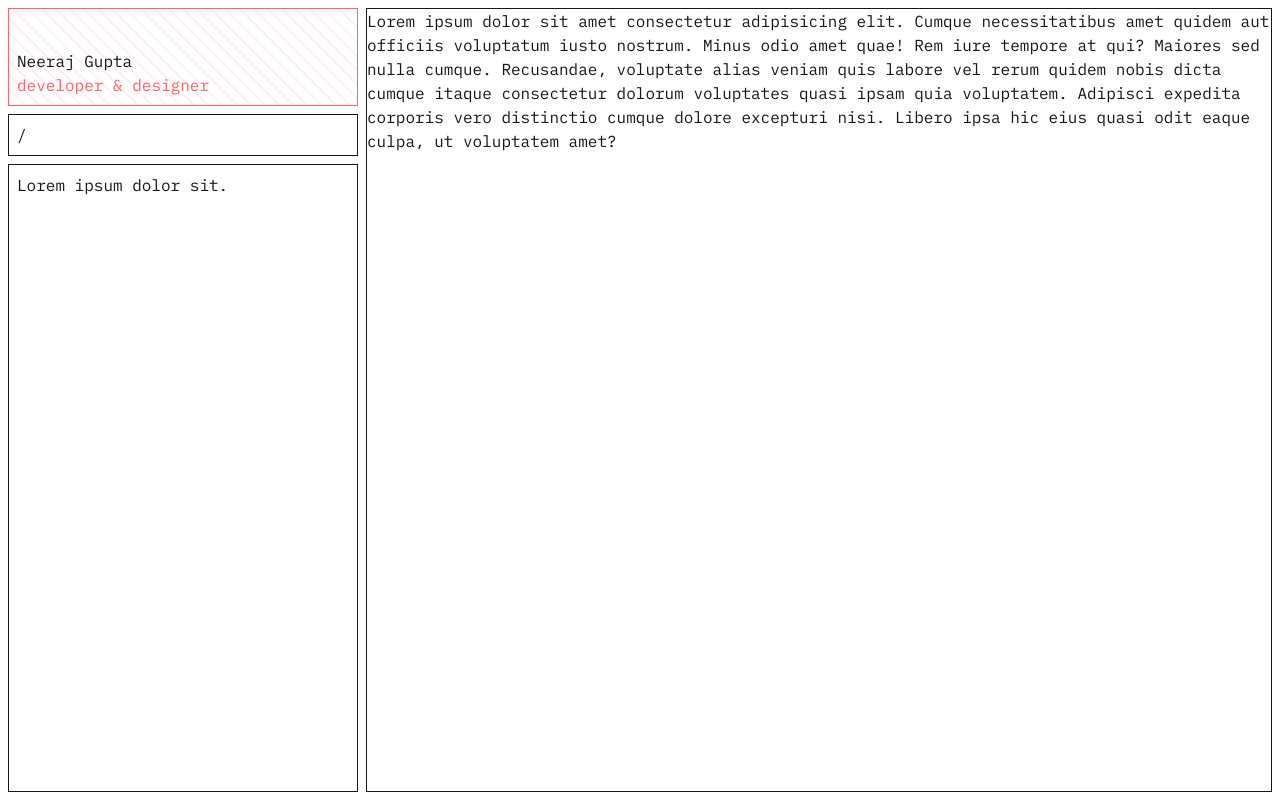
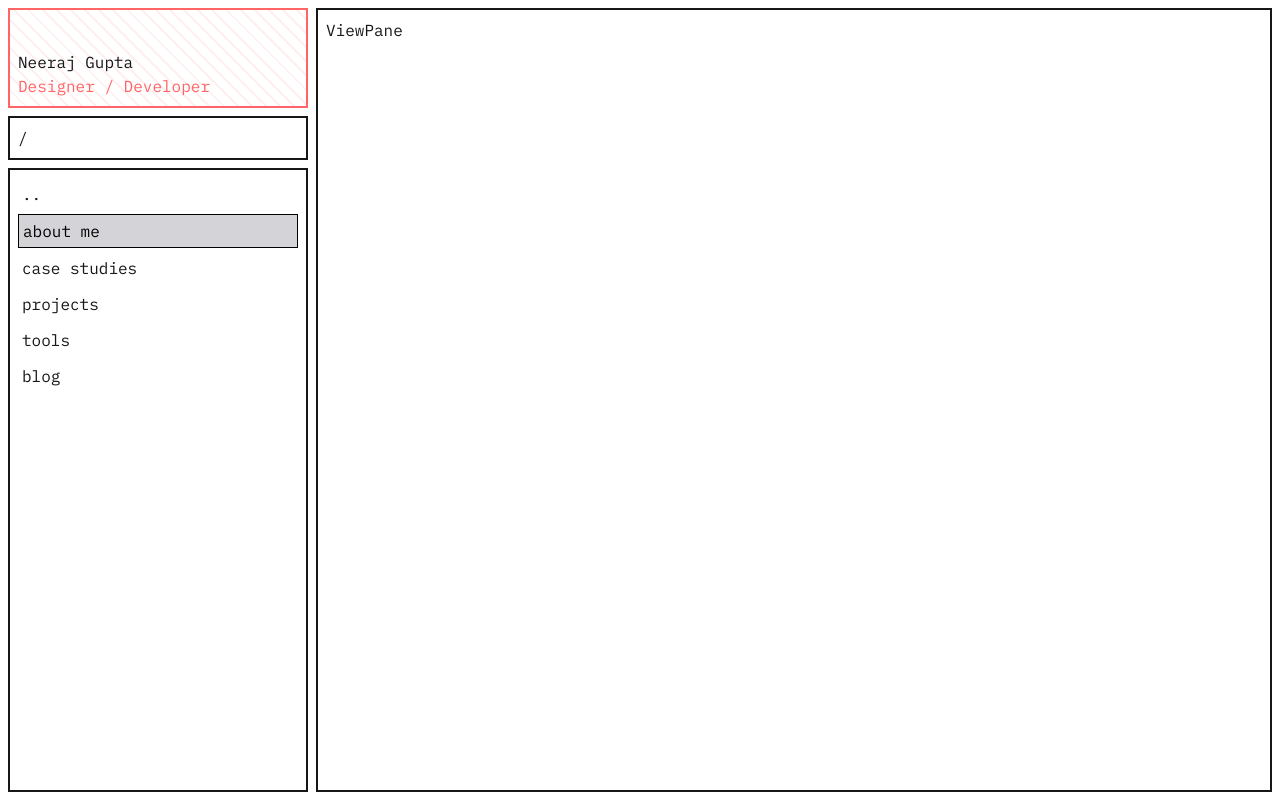
Before and after one commit to theneerajgupta/codex-arcadius, a Next.js app: page / in a window 1280 px wide. Built offline with nearby package versions, Linux system fonts and the light colour scheme.

Commit message:
refactor: Updated Responsive Layout
This time around the responsive layout does not make use of 2 different layouts rather, we are doing things the right way.

```diff
--- /dev/null
+++ b/app/components/Navigation/MenuItem.tsx
@@ -0,0 +1,9 @@
+type MenuItemProps = {
+  label: string;
+};
+
+const MenuItem = ({ label }: MenuItemProps) => {
+  return <div className={`p-2`}>{label}</div>;
+};
+
+export default MenuItem;
--- /dev/null
+++ b/app/components/Navigation/NeoTreeItem.tsx
@@ -0,0 +1,5 @@
+const NeoTreeItem = () => {
+  return <div>NeoTreeItem</div>;
+};
+
+export default NeoTreeItem;
--- /dev/null
+++ b/app/components/UI/BreadCrumb.tsx
@@ -0,0 +1,16 @@
+import { usePathname } from 'next/navigation';
+
+const BreadCrumb = () => {
+  const pathName = usePathname();
+  const pathArray = pathName.split('/').slice(1);
+
+  return (
+    <div className='hidden md:flex flex-row border-2 p-2 gap-2'>
+      {pathArray.map((route, index) => (
+        <div key={index}>/ {route}</div>
+      ))}
+    </div>
+  );
+};
+
+export default BreadCrumb;
--- /dev/null
+++ b/app/components/UI/Header.tsx
@@ -0,0 +1,24 @@
+type HeaderProps = {
+  menuState: boolean;
+  onClick: () => void;
+};
+
+const Header = ({ menuState, onClick }: HeaderProps) => {
+  return (
+    <div className='border-2 border-red-400 texture-diagonal-1 p-2 pt-10 flex justify-between items-end'>
+      <div>
+        <div>Neeraj Gupta</div>
+        <div className='text-red-400'>Designer / Developer</div>
+      </div>
+      <button
+        type='button'
+        className='flex items-center justify-center border-2 aspect-square min-h-10 md:hidden'
+        onClick={onClick}
+      >
+        {menuState ? 'M' : 'V'}
+      </button>
+    </div>
+  );
+};
+
+export default Header;
--- /dev/null
+++ b/app/components/UI/MenuPane.tsx
@@ -0,0 +1,15 @@
+import MenuItem from '../Navigation/MenuItem';
+
+const MenuPane = () => {
+  return (
+    <div className='border-2 p-2 overflow-auto flex-1 flex flex-col items-end'>
+      <MenuItem label='about me' />
+      <MenuItem label='case-studies' />
+      <MenuItem label='projects' />
+      <MenuItem label='tools' />
+      <MenuItem label='blog' />
+    </div>
+  );
+};
+
+export default MenuPane;
--- /dev/null
+++ b/app/components/UI/NeoTree.tsx
@@ -0,0 +1,39 @@
+/*
+*
+? NeoTree
+* 0 ---- ..
+* 1 ---- about
+* 2 ---- case studies
+* 3 ---- projects
+* 4 ---- tools
+* 5 ---- blog
+*
+* .. <--- this needs going back logic
+* 1-x <-- this needs going deeper logic
+*
+* if highlighted -> lazy load into viewer
+*
+*/
+
+type NeoTreeProps = {
+  items: {
+    title: string;
+    path: string;
+  }[];
+  activeIndex: number;
+};
+
+const NeoTree = () => {
+  return (
+    <div className='border-2 p-2 hidden md:flex flex-1 flex-col gap-1'>
+      <div className='p-1 '>..</div>
+      <div className='p-1 bg-zinc-300 text-black flex border'>about me</div>
+      <div className='p-1 '>case studies</div>
+      <div className='p-1 '>projects</div>
+      <div className='p-1 '>tools</div>
+      <div className='p-1 '>blog</div>
+    </div>
+  );
+};
+
+export default NeoTree;
--- /dev/null
+++ b/app/components/UI/ResponsiveLayout.tsx
@@ -0,0 +1,45 @@
+'use client';
+
+import Header from './Header';
+import BreadCrumb from './BreadCrumb';
+import MenuPane from './MenuPane';
+import NeoTree from './NeoTree';
+import ViewPane from './ViewPane';
+import { useEffect, useState } from 'react';
+import TitleBar from './TitleBar';
+
+const ResponsiveLayout = () => {
+  const [isMenuOpen, setIsMenuOpen] = useState(false);
+
+  const handleMenuToggle = () => setIsMenuOpen((prev) => !prev);
+  const pageName: string = 'Homepage';
+
+  useEffect(() => {
+    const checkScreenSize = () => {
+      setIsMenuOpen((prev) => {
+        if (window.innerWidth > 768 && prev) {
+          console.log('closing menu');
+          return false;
+        }
+        return prev;
+      });
+    };
+    checkScreenSize();
+    window.addEventListener('resize', checkScreenSize);
+    return () => window.removeEventListener('resize', checkScreenSize);
+  }, []);
+
+  return (
+    <div className='h-screen flex flex-col overflow-hidden p-2 gap-2 md:flex-row'>
+      <div className='flex flex-col gap-2 md:w-[300px]'>
+        <Header menuState={isMenuOpen} onClick={handleMenuToggle} />
+        <BreadCrumb />
+        <TitleBar title={pageName} isMenuOpen={isMenuOpen} />
+        <NeoTree />
+      </div>
+      {isMenuOpen ? <MenuPane /> : <ViewPane />}
+    </div>
+  );
+};
+
+export default ResponsiveLayout;
--- /dev/null
+++ b/app/components/UI/TitleBar.tsx
@@ -0,0 +1,18 @@
+type TitleBarProps = {
+  title: string;
+  isMenuOpen: boolean;
+};
+
+const TitleBar = ({ title, isMenuOpen }: TitleBarProps) => {
+  return (
+    <div
+      className={`${
+        isMenuOpen ? 'bg-zinc-300 text-black font-bold justify-end' : ''
+      } flex flex-row border-2 p-2 md:hidden`}
+    >
+      {title}
+    </div>
+  );
+};
+
+export default TitleBar;
--- /dev/null
+++ b/app/components/UI/ViewPane.tsx
@@ -0,0 +1,9 @@
+const ViewPane = () => {
+  return (
+    <div className='border-2 p-2 overflow-auto flex-1 flex flex-col'>
+      ViewPane
+    </div>
+  );
+};
+
+export default ViewPane;
--- a/app/layout.tsx
+++ b/app/layout.tsx
@@ -4,7 +4,7 @@
 import '@/styles/globals.css';
 import 'remixicon/fonts/remixicon.css';
 
-import ResponsiveLayout from '@/components/ResponsiveLayout';
+import ResponsiveLayout from '@/app/components/UI/ResponsiveLayout';
 
 export default function RootLayout({
   children,
@@ -22,9 +22,7 @@
         />
       </head>
 
-      <body className={`${MonoFont.className} antialiased`}>
-        <ResponsiveLayout>{children}</ResponsiveLayout>
-      </body>
+      <body className={`${MonoFont.className} antialiased`}>{children}</body>
     </html>
   );
 }
--- a/app/page.tsx
+++ b/app/page.tsx
@@ -4,21 +4,10 @@
 
 import { useEffect, useState } from 'react';
 
-import ResponsiveLayout from '@/components/ResponsiveLayout';
+import ResponsiveLayout from '@/app/components/UI/ResponsiveLayout';
 
 export default function Home() {
-  return (
-    <div>
-      Lorem ipsum dolor sit amet consectetur adipisicing elit. Cumque
-      necessitatibus amet quidem aut officiis voluptatum iusto nostrum. Minus
-      odio amet quae! Rem iure tempore at qui? Maiores sed nulla cumque.
-      Recusandae, voluptate alias veniam quis labore vel rerum quidem nobis
-      dicta cumque itaque consectetur dolorum voluptates quasi ipsam quia
-      voluptatem. Adipisci expedita corporis vero distinctio cumque dolore
-      excepturi nisi. Libero ipsa hic eius quasi odit eaque culpa, ut voluptatem
-      amet?
-    </div>
-  );
+  return <ResponsiveLayout />;
 }
 
 // export default function Home() {
```
